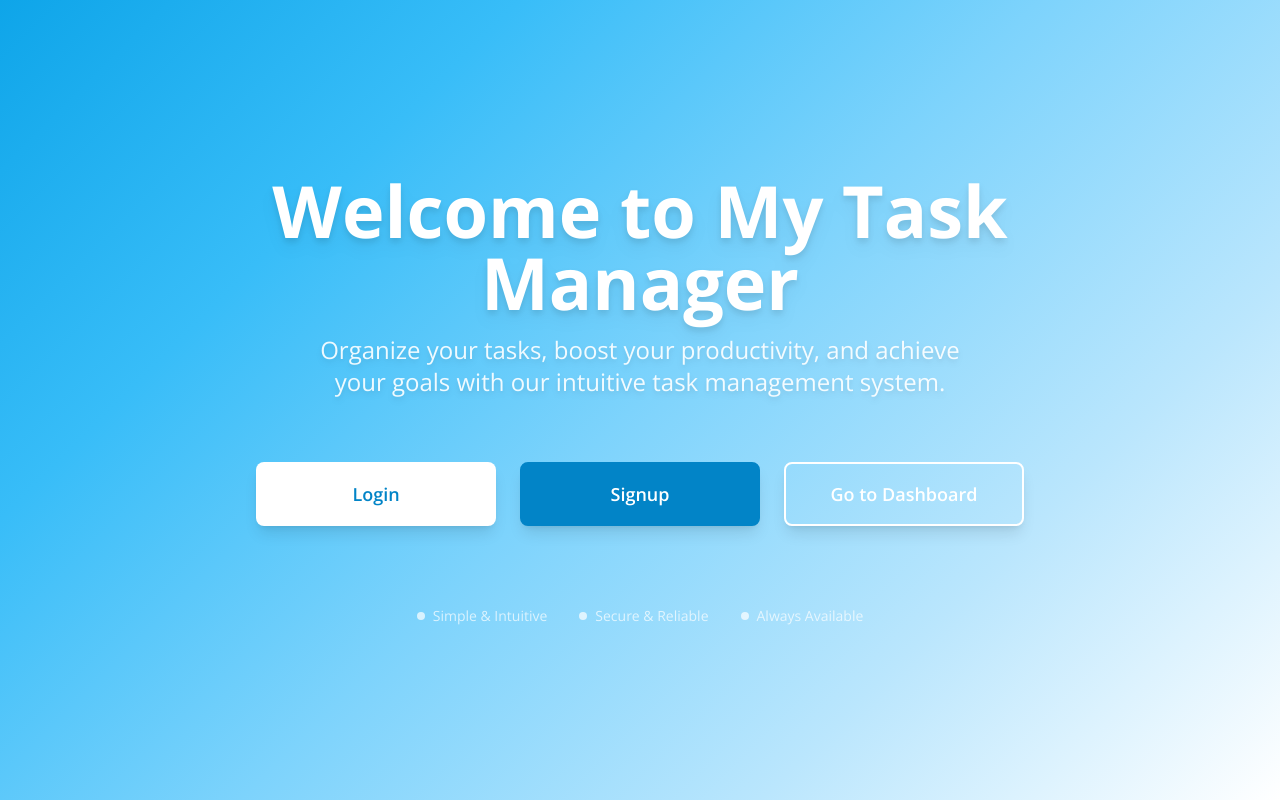
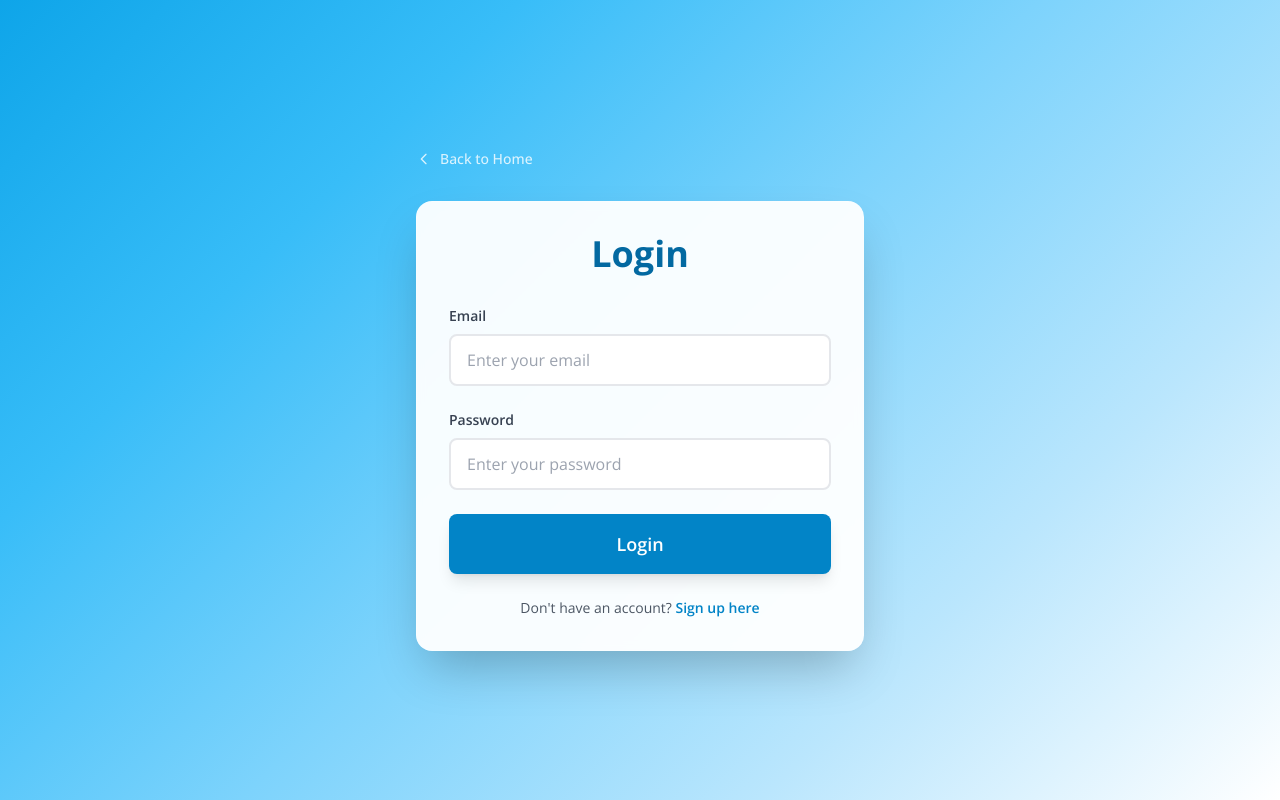
Before and after one commit to ysharma31/task-manager-outskill, a React (Vite) app: page / in a window 1280 px wide. Both pictures are taken after a click on the button "Login". Built offline with nearby package versions, Linux system fonts and the light colour scheme.

Commit message:
Task Manager Login Page

```diff
--- a/src/App.tsx
+++ b/src/App.tsx
@@ -1,9 +1,11 @@
 import React from 'react';
+import LoginPage from './components/LoginPage';
 
 function App() {
+  const [currentPage, setCurrentPage] = React.useState<'home' | 'login'>('home');
+
   const handleLogin = () => {
-    console.log('Login clicked');
-    // Add login functionality here
+    setCurrentPage('login');
   };
 
   const handleSignup = () => {
@@ -15,6 +17,14 @@ function App() {
     console.log('Go to Dashboard clicked');
     // Add dashboard navigation here
   };
+
+  const handleBackToHome = () => {
+    setCurrentPage('home');
+  };
+
+  if (currentPage === 'login') {
+    return <LoginPage onBack={handleBackToHome} />;
+  }
 
   return (
     <div className="min-h-screen bg-gradient-light-blue flex items-center justify-center p-4 font-open-sans">
--- /dev/null
+++ b/src/components/LoginPage.tsx
@@ -0,0 +1,96 @@
+import React, { useState } from 'react';
+
+interface LoginPageProps {
+  onBack: () => void;
+}
+
+function LoginPage({ onBack }: LoginPageProps) {
+  const [email, setEmail] = useState('');
+  const [password, setPassword] = useState('');
+
+  const handleLogin = (e: React.FormEvent) => {
+    e.preventDefault();
+    console.log('Login attempt:', { email, password });
+    // Add login logic here
+  };
+
+  return (
+    <div className="min-h-screen bg-gradient-light-blue flex items-center justify-center p-4 font-open-sans">
+      <div className="max-w-md w-full">
+        {/* Back Button */}
+        <button
+          onClick={onBack}
+          className="mb-8 text-white/80 hover:text-white transition-colors duration-200 flex items-center text-sm font-medium"
+        >
+          <svg className="w-4 h-4 mr-2" fill="none" stroke="currentColor" viewBox="0 0 24 24">
+            <path strokeLinecap="round" strokeLinejoin="round" strokeWidth={2} d="M15 19l-7-7 7-7" />
+          </svg>
+          Back to Home
+        </button>
+
+        {/* Login Form Container */}
+        <div className="bg-white/95 backdrop-blur-sm rounded-2xl shadow-2xl p-8 border border-white/20">
+          {/* Heading */}
+          <h1 className="text-4xl font-bold text-light-blue-700 mb-8 text-center">
+            Login
+          </h1>
+
+          {/* Login Form */}
+          <form onSubmit={handleLogin} className="space-y-6">
+            {/* Email Field */}
+            <div>
+              <label htmlFor="email" className="block text-sm font-semibold text-gray-700 mb-2">
+                Email
+              </label>
+              <input
+                type="email"
+                id="email"
+                value={email}
+                onChange={(e) => setEmail(e.target.value)}
+                className="w-full px-4 py-3 border-2 border-gray-200 rounded-lg focus:border-light-blue-500 focus:outline-none transition-colors duration-200 text-gray-700 placeholder-gray-400"
+                placeholder="Enter your email"
+                required
+              />
+            </div>
+
+            {/* Password Field */}
+            <div>
+              <label htmlFor="password" className="block text-sm font-semibold text-gray-700 mb-2">
+                Password
+              </label>
+              <input
+                type="password"
+                id="password"
+                value={password}
+                onChange={(e) => setPassword(e.target.value)}
+                className="w-full px-4 py-3 border-2 border-gray-200 rounded-lg focus:border-light-blue-500 focus:outline-none transition-colors duration-200 text-gray-700 placeholder-gray-400"
+                placeholder="Enter your password"
+                required
+              />
+            </div>
+
+            {/* Login Button */}
+            <button
+              type="submit"
+              className="w-full bg-light-blue-600 text-white font-semibold py-4 px-6 rounded-lg text-lg shadow-lg hover:shadow-xl transform hover:scale-[1.02] transition-all duration-300 hover:bg-light-blue-700 mt-8"
+            >
+              Login
+            </button>
+          </form>
+
+          {/* Additional Links */}
+          <div className="mt-6 text-center">
+            <p className="text-gray-600 text-sm">
+              Don't have an account?{' '}
+              <button className="text-light-blue-600 hover:text-light-blue-700 font-semibold transition-colors duration-200">
+                Sign up here
+              </button>
+            </p>
+          </div>
+        </div>
+      </div>
+    </div>
+  );
+}
+
+export default LoginPage;
```
